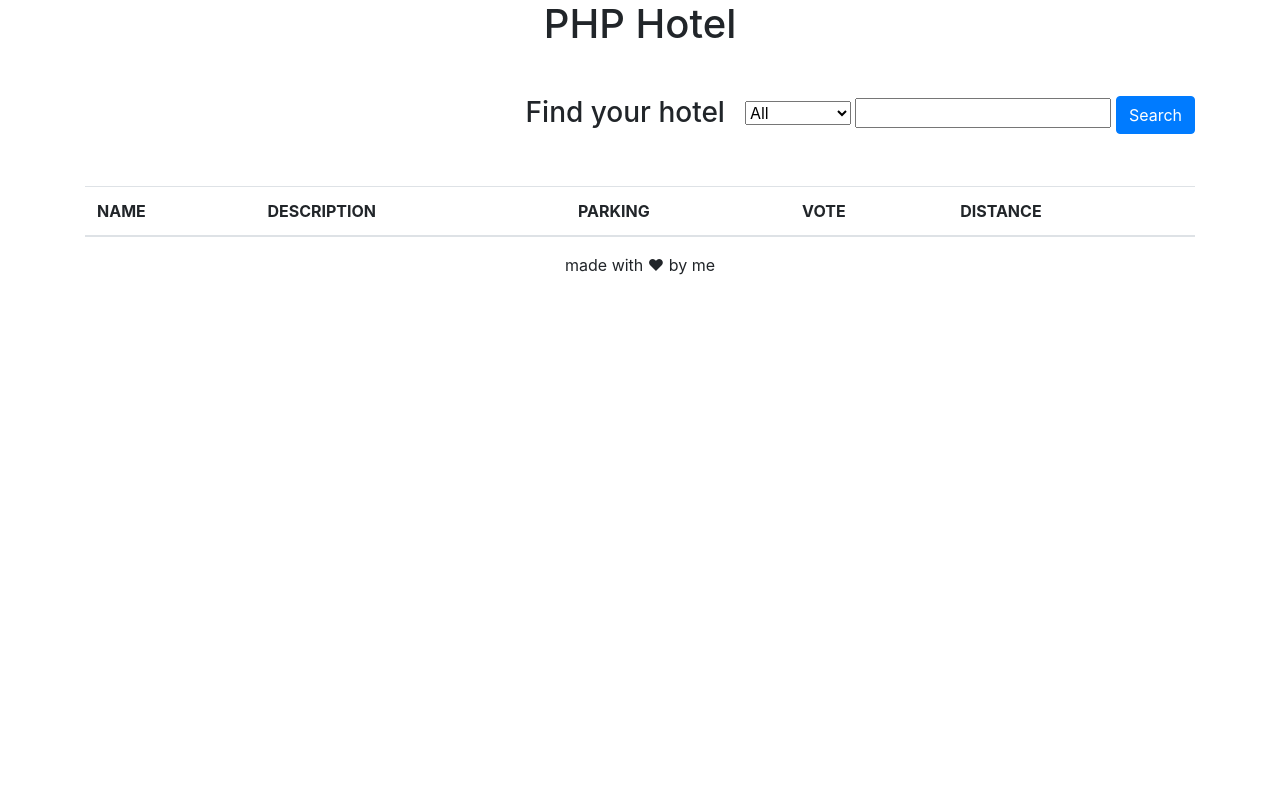
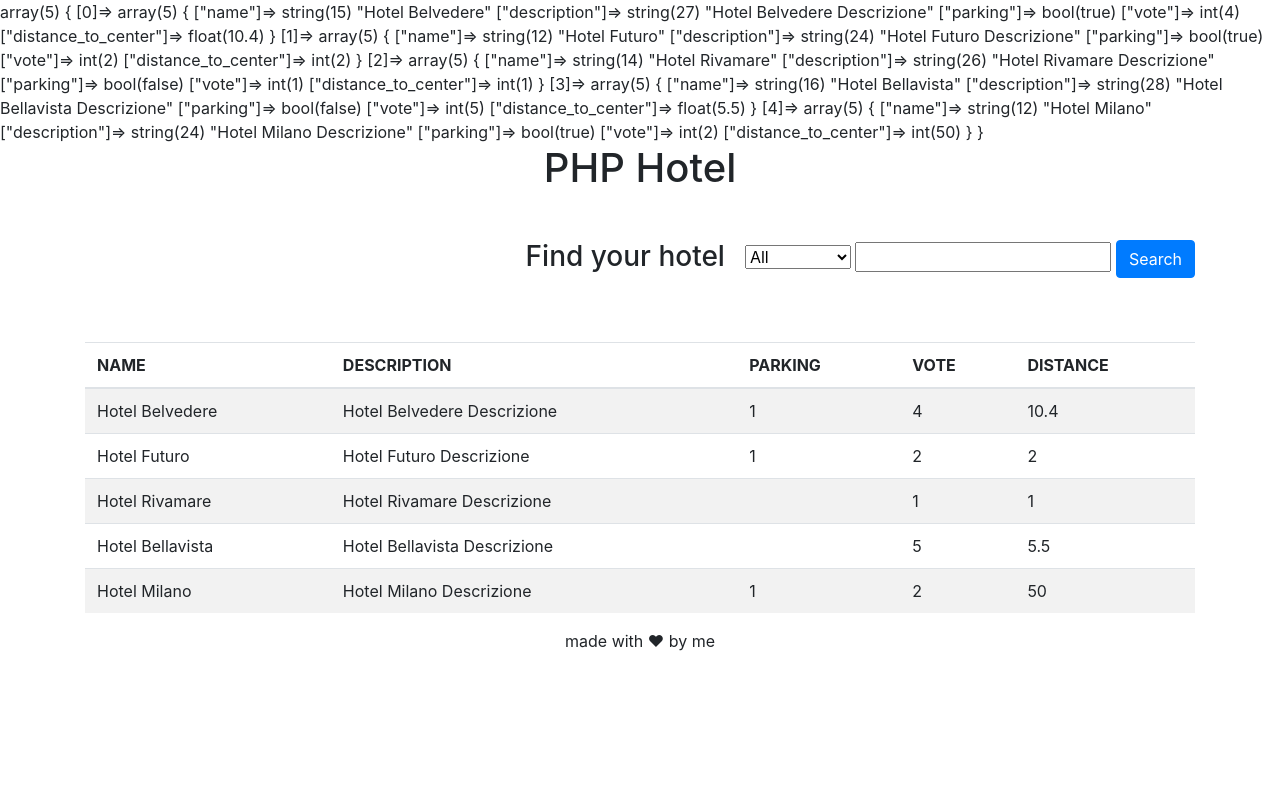
Before and after one commit to itsjackie00/php-hotel, a PHP site: page / in a window 1280 px wide. Run offline with PHP 8.4, Linux system fonts and the light colour scheme; data that the repository does not hold is empty; some libraries are stand-ins or nearby versions.

Commit message:
added foreach on hotel

```diff
--- a/index.php
+++ b/index.php
@@ -1,10 +1,47 @@
+<?php
+include __DIR__ . '/Models/steam.php';
+
+if (isset($GET['parking'])) {
+    foreach ($hotels as $hotel) {
+        if ($parking == '1') {
+            if ($hotel['parking'] == true) {
+                $template .= '<tr>';
+                $template .= '<td>' . $hotel['name'] . '</td>';
+                $template .= '<td>' . $hotel['description'] . '</td>';
+                $template .= '<td>' . $hotel['parking'] . '</td>';
+                $template .= '<td>' . $hotel['vote'] . '</td>';
+                $template .= '<td>' . $hotel['distance_to_center'] . '</td>';
+                $template .= '</tr>';
+            }
+        } elseif ($parking == '0') {
+            if ($hotel['parking'] == false) {
+                $template .= '<tr>';
+                $template .= '<td>' . $hotel['name'] . '</td>';
+                $template .= '<td>' . $hotel['description'] . '</td>';
+                $template .= '<td>' . $hotel['parking'] . '</td>';
+                $template .= '<td>' . $hotel['vote'] . '</td>';
+                $template .= '<td>' . $hotel['distance_to_center'] . '</td>';
+                $template .= '</tr>';
+            }
+        }else {
+            $template .= '<tr>';
+                $template .= '<td>' . $hotel['name'] . '</td>';
+                $template .= '<td>' . $hotel['description'] . '</td>';
+                $template .= '<td>' . $hotel['parking'] . '</td>';
+                $template .= '<td>' . $hotel['vote'] . '</td>';
+                $template .= '<td>' . $hotel['distance_to_center'] . '</td>';
+                $template .= '</tr>';
+        }
+    }
+}
+?>
 <?php
 include __DIR__ . '/Views/header.php';
 ?>
 <main class="container">
-<?php
-include __DIR__  . '/Views/table.php';
-?>
+    <?php
+    include __DIR__  . '/Views/table.php';
+    ?>
 </main>
 
 <?php
```
